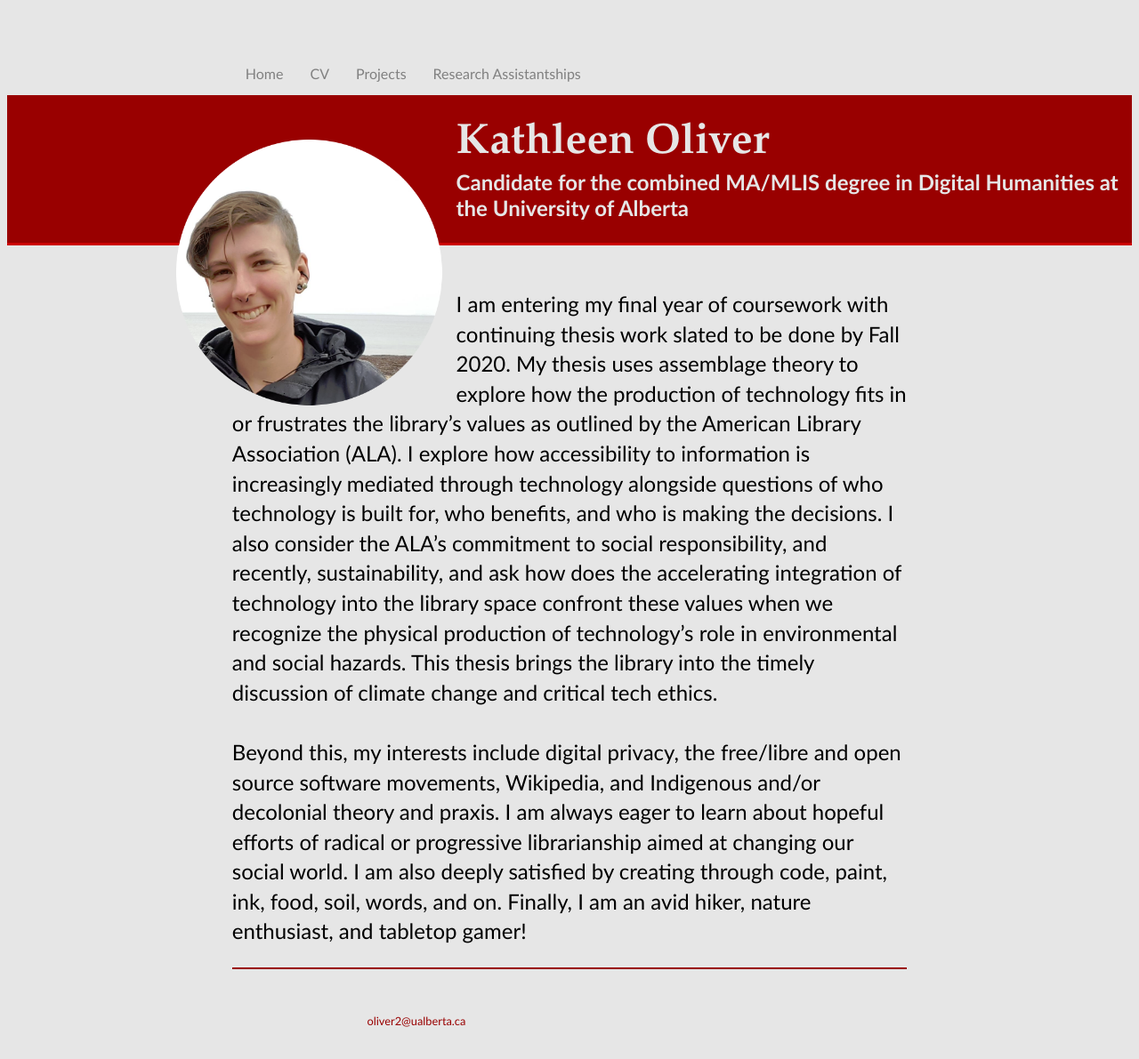
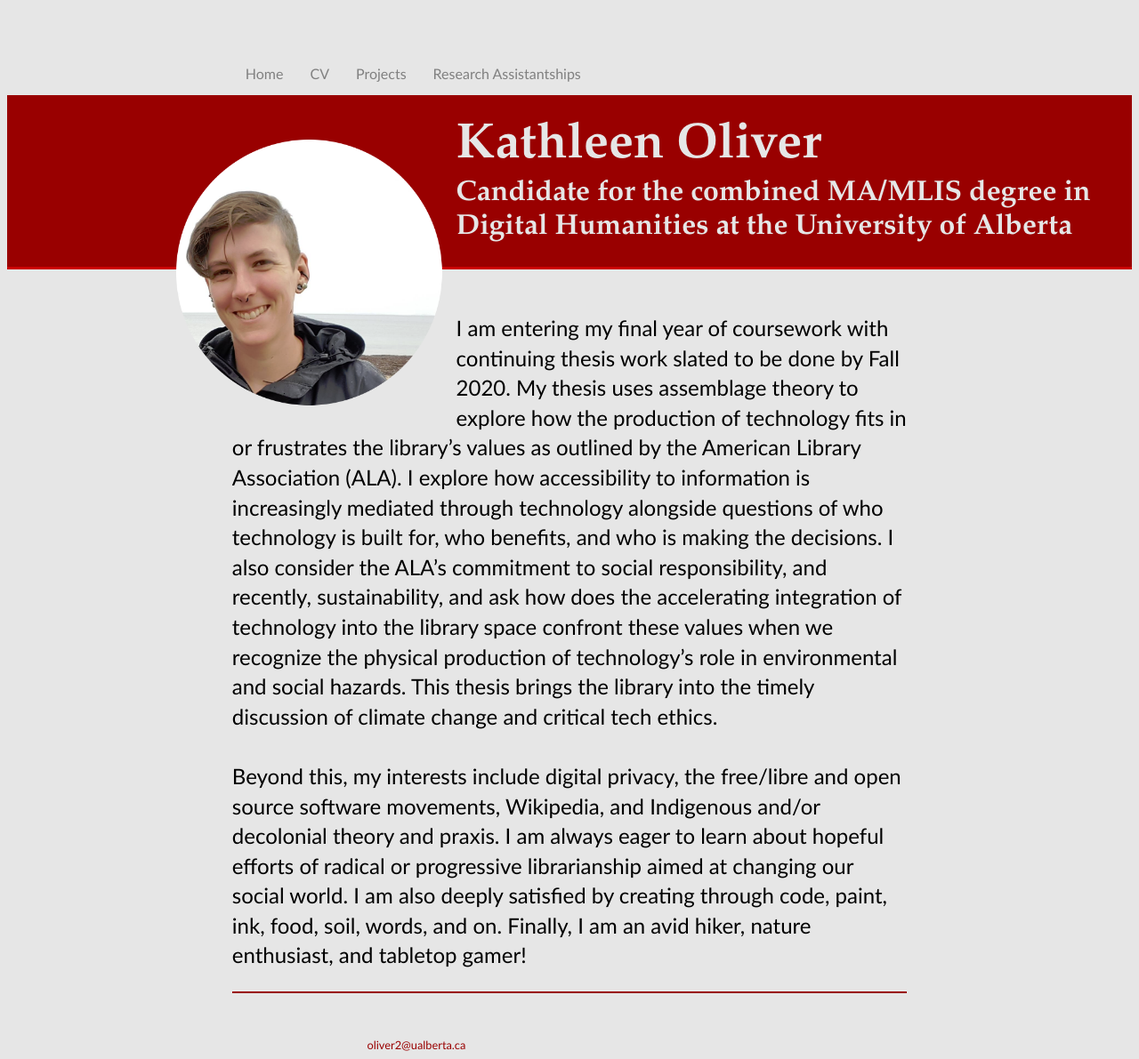
Before and after one commit to k-j-oliver/k-j-oliver.github.io, a Jekyll site: the page built from index.html, in a window 1280 px wide. Shown: the whole page at 89% size. Built offline with Jekyll 4.4.1, drawn with Linux system fonts in a browser that asks for light colours; before the commit the page ends 1164 px from its top, so only the background shows below that.

Commit message:
Update main.css

```diff
--- a/css/main.css
+++ b/css/main.css
@@ -14,6 +14,7 @@ body {
 	color: #e6e6e6;
     	border-bottom: 3px solid #cc0000;
 	padding: 25px 0 25px 0;
+	font-family:'Garamond', 'EB Garamond', 'Serif';
 }
 
 .profile h1, h2 {
@@ -75,8 +76,11 @@ a {
 }
 
 h1 {
-    	font-size: 3em;
-    	font-family:'Garamond', 'EB Garamond', 'Serif';
+    	font-size: 3.5em;
+}
+
+h2 {
+	font-size: 2em;
 }
 
 .cv span {
```
